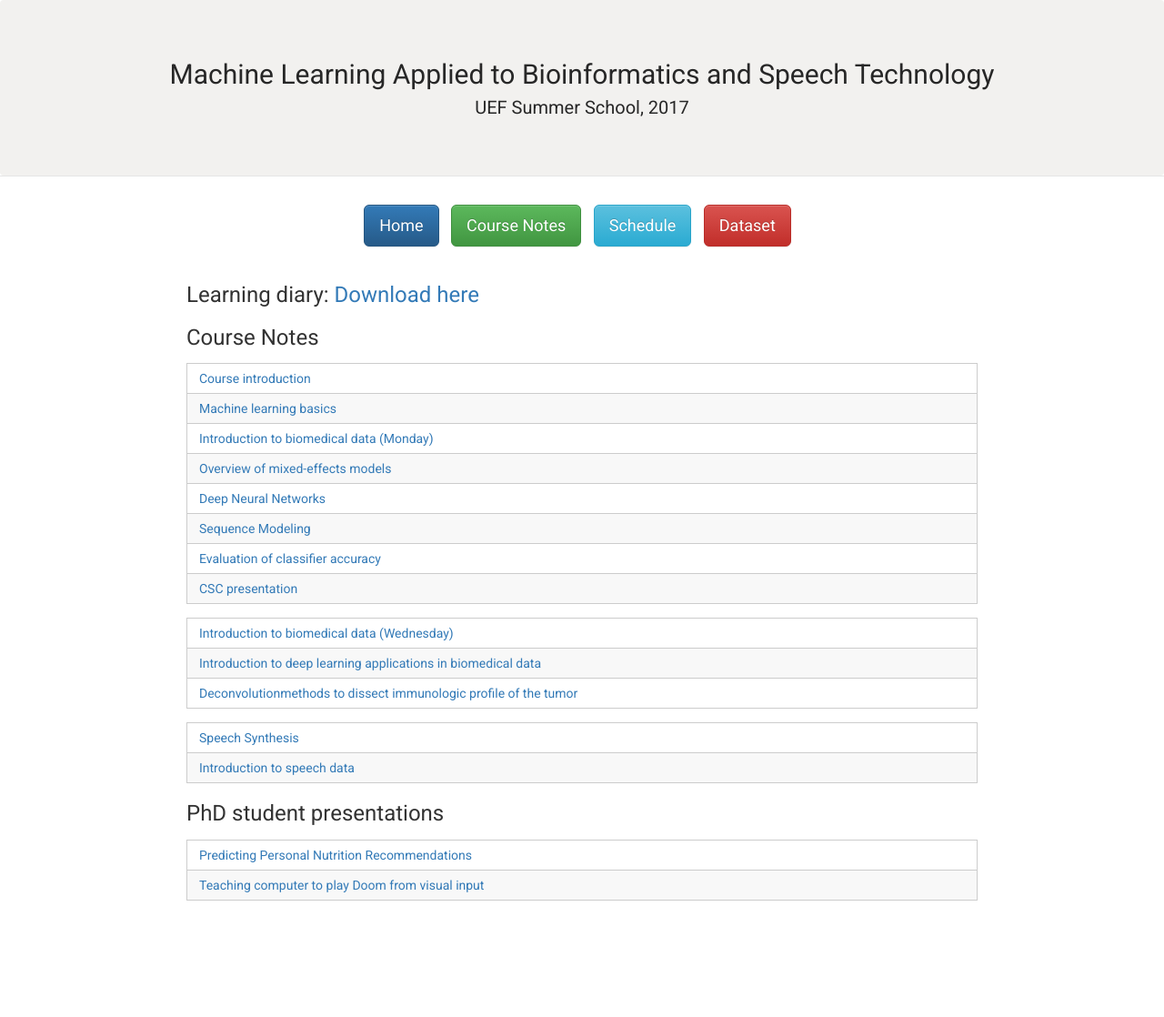
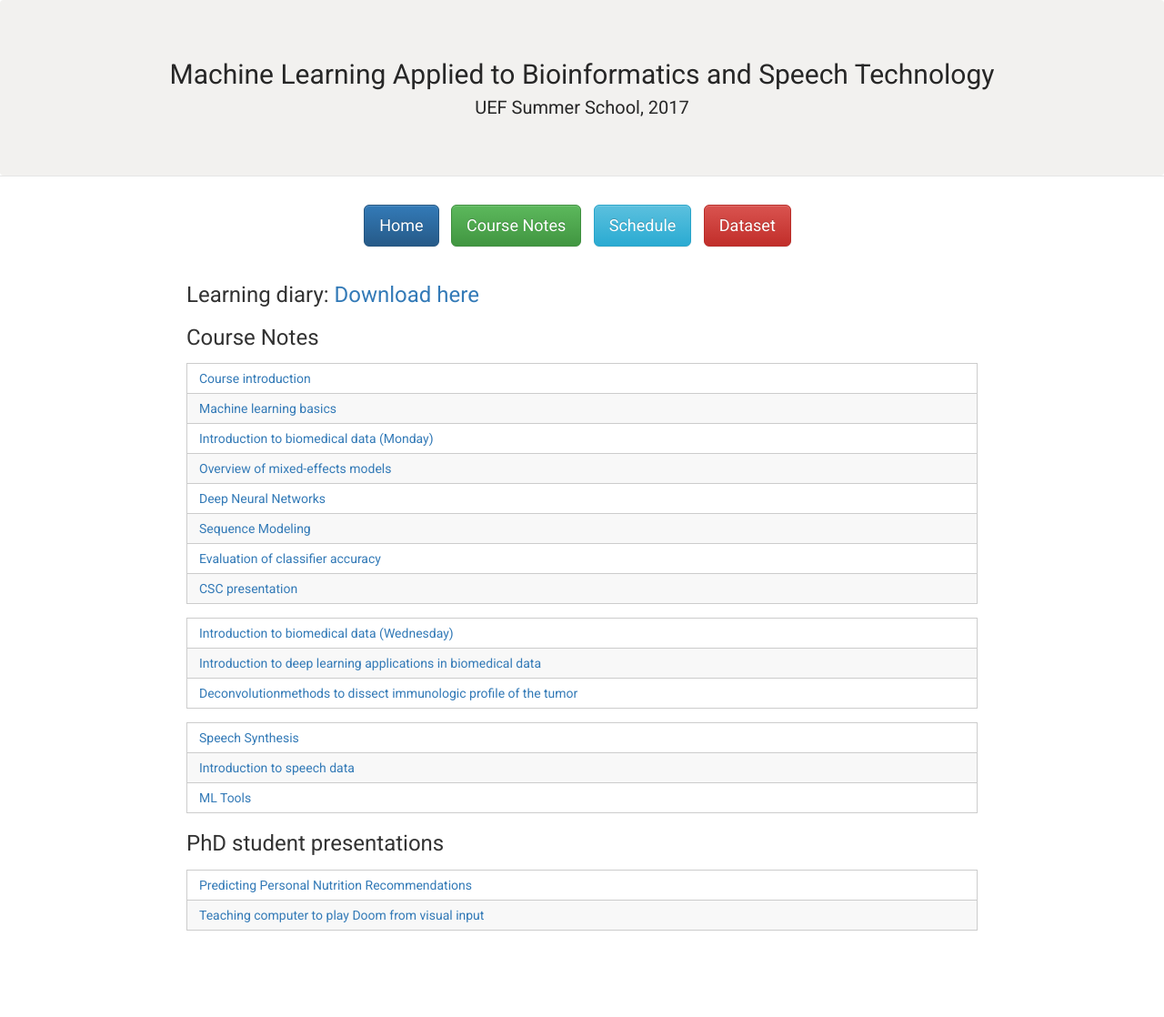
Before and after one commit to abrahamwoubie/Summer_School_RL, a Jekyll site: the page built from 35c163ca47986f8e1f5eec9d54238ad1229a7c92/course-notes.md, in a window 1280 px wide. Shown: the whole page at 91% size. Built offline with Jekyll 4.4.1, drawn with Linux system fonts in a browser that asks for light colours; nearby versions of some CDN libraries; before the commit the page ends 1085 px from its top, so only the background shows below that.

Commit message:
Added ML Tools slides

```diff
--- a/35c163ca47986f8e1f5eec9d54238ad1229a7c92/course-notes.md
+++ b/35c163ca47986f8e1f5eec9d54238ad1229a7c92/course-notes.md
@@ -27,6 +27,7 @@ title: Course Notes | MLABST'17
 | --- |
 | [Speech Synthesis]({{ site.url }}{{ site.baseurl }}/content/speech_synthesis.pdf) |
 | [Introduction to speech data]({{ site.url }}{{ site.baseurl }}/content/Introduction_to_speech_data.pdf) |
+| [ML Tools]({{ site.url }}{{ site.baseurl }}/content/mltools_slides.pdf) |
 
 ### PhD student presentations
 
```
Also changed, not shown: 1 other file.
